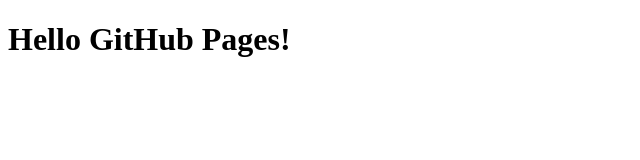
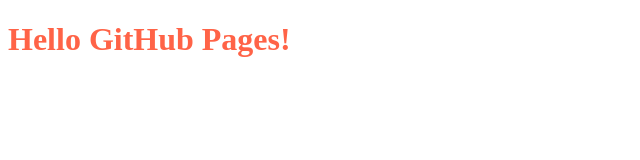
Before and after one commit to k-matsuo-cmj/pages-sample, a plain HTML site: page index.html in a window 1280 px wide. Shown: the whole page, without its empty margins (0-640 px from the left). Drawn offline with Linux system fonts and the light colour scheme.

Commit message:
css追加

```diff
--- a/index.html
+++ b/index.html
@@ -5,6 +5,7 @@
     <meta http-equiv="X-UA-Compatible" content="IE=edge">
     <meta name="viewport" content="width=device-width, initial-scale=1.0">
     <title>Sample Page</title>
+    <link rel="stylesheet" href="styles.css">
 </head>
 <body>
     <h1>Hello GitHub Pages!</h1>
--- /dev/null
+++ b/styles.css
@@ -0,0 +1,3 @@
+h1 {
+    color: tomato;
+}
```
Also changed, not shown: 1 other file.
